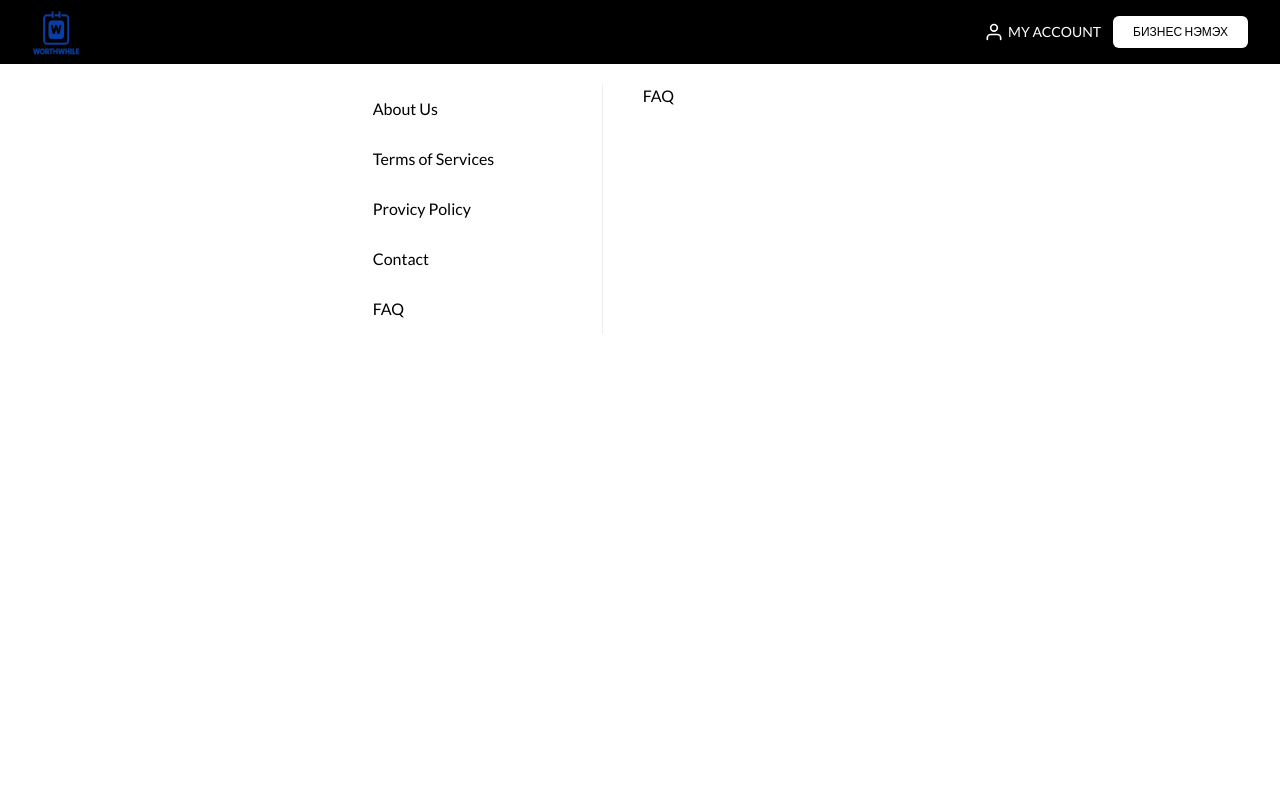
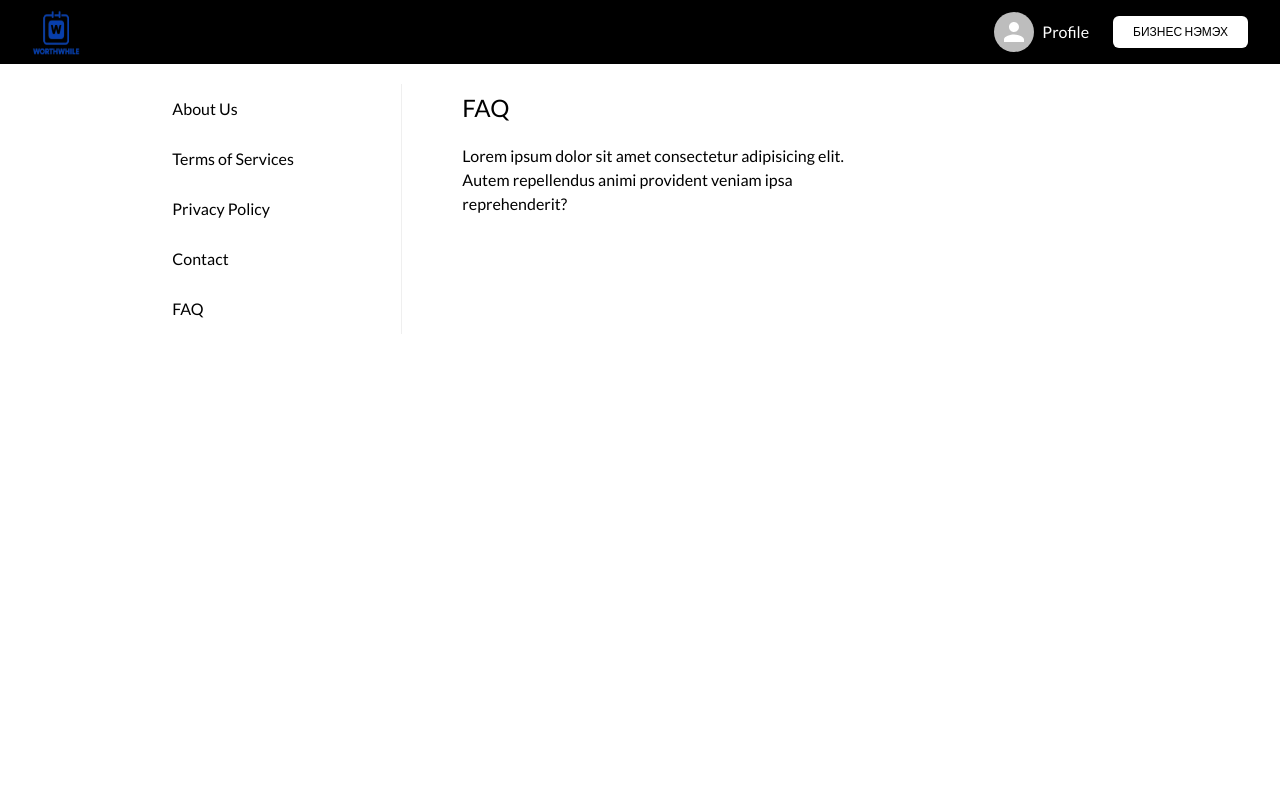
Before and after one commit to Azure-Leap/WorthWhile, a Next.js app in the folder ww-frontend/: page /ab/faq in a window 1280 px wide. Shown: the top 800 px of the page. Built offline with nearby package versions, Linux system fonts and the light colour scheme; a web font is replaced by a local one.

Commit message:
added render on signIn(not done), few changes on ab page

```diff
--- a/ww-frontend/src/components/About/sidebar.tsx
+++ b/ww-frontend/src/components/About/sidebar.tsx
@@ -16,24 +16,19 @@ const Side2 = () => {
             },
           }}
         >
-          <Link href={"/ab/about"}>
-            <MenuItem> About Us </MenuItem>
-          </Link>
-          <Link href="/ab/terms">
-            <MenuItem> Terms of Services </MenuItem>
-          </Link>
+          <MenuItem component={<Link href={"/ab/about"} />}>About Us</MenuItem>
 
-          <Link href="/ab/privacy">
-            <MenuItem> Provicy Policy </MenuItem>
-          </Link>
+          <MenuItem component={<Link href={"/ab/terms"} />}>
+            Terms of Services
+          </MenuItem>
 
-          <Link href="/ab/contact">
-            <MenuItem> Contact </MenuItem>
-          </Link>
+          <MenuItem component={<Link href={"/ab/privacy"} />}>
+            Privacy Policy
+          </MenuItem>
 
-          <Link href="/ab/faq">
-            <MenuItem> FAQ </MenuItem>
-          </Link>
+          <MenuItem component={<Link href={"/ab/contact"} />}>Contact</MenuItem>
+
+          <MenuItem component={<Link href={"/ab/faq"} />}>FAQ</MenuItem>
         </Menu>
       </Sidebar>
     </div>
--- a/ww-frontend/src/components/Profile/Avatar/avatar.tsx
+++ b/ww-frontend/src/components/Profile/Avatar/avatar.tsx
@@ -10,7 +10,7 @@ export default function ImageAvatars() {
   return (
     <div className="bg-white pb-3 pl-5">
       <Stack direction="row" spacing={2}>
-        <Avatar alt="Ashid" src={avatarUrl} />
+        <Avatar src={avatarUrl} />
         <ImportImage setAvatarUrl={setAvatarUrl} />
         <h1 className="flex items-center">Name</h1>
       </Stack>
--- a/ww-frontend/src/components/navbar.tsx
+++ b/ww-frontend/src/components/navbar.tsx
@@ -5,6 +5,7 @@ import { useContext, useState } from "react";
 import { Modal, Box } from "@mui/material";
 import Signin from "./Modals/Signin";
 import Signup from "./Modals/Signup";
+import Avatar from "@mui/material/Avatar";
 
 const style = {
   position: "absolute",
@@ -21,7 +22,12 @@ const style = {
 const Navbar = () => {
   const [open, setOpen] = useState<Boolean>(false);
   const [isSign, setIsSign] = useState<Boolean>(true);
+  const [isLoggedIn, setIsLoggedIn] = useState<Boolean>(false);
   const logo = require("../assets/image/logo.png");
+
+  const logout = () => {
+    setIsLoggedIn(false);
+  };
 
   return (
     <nav className="bg-black">
@@ -39,6 +45,8 @@ const Navbar = () => {
             </Link>
           </div>
           <div className="flex items-center">
+            {isLoggedIn ? (
+              <>
                 <button
                   onClick={() => setOpen(true)}
                   className="px-3 py-2 rounded-md text-sm font-medium/ text-white flex gap-1 justify-center align-middle"
@@ -46,15 +54,6 @@ const Navbar = () => {
                   <FiUser size={20} />
                   MY ACCOUNT
                 </button>
-            <Link
-              href="/business/auth"
-              className="bg-white text-xs py-2 rounded-md px-5"
-            >
-              БИЗНЕС НЭМЭХ
-            </Link>
-          </div>
-        </div>
-      </div>
                 <Modal
                   open={Boolean(open)}
                   onClose={() => {
@@ -69,6 +68,24 @@ const Navbar = () => {
                     )}
                   </Box>
                 </Modal>
+              </>
+            ) : (
+              <div className="py-4 px-6">
+                <Link href="/profile" className="flex items-center">
+                  <Avatar src="" />
+                  <h1 className="text-white pl-2">Profile</h1>
+                </Link>
+              </div>
+            )}
+            <Link
+              href="/business/auth"
+              className="bg-white text-xs py-2 rounded-md px-5"
+            >
+              БИЗНЕС НЭМЭХ
+            </Link>
+          </div>
+        </div>
+      </div>
     </nav>
   );
 };
--- a/ww-frontend/src/pages/ab/about/index.tsx
+++ b/ww-frontend/src/pages/ab/about/index.tsx
@@ -4,7 +4,15 @@ import SideLayout2 from "@/components/SideLayout2";
 const Profile = () => {
   return (
     <SideLayout2>
-      <div>About</div>
+      <div className="ml-5 mt-2 ">
+        <div>
+          <h1 className="text-2xl ">About Us</h1>
+          <h2 className="my-5">
+            Lorem ipsum dolor sit amet consectetur adipisicing elit. Possimus
+            porro similique aut aperiam ad quia?
+          </h2>
+        </div>
+      </div>
     </SideLayout2>
   );
 };
--- a/ww-frontend/src/pages/ab/contact/index.tsx
+++ b/ww-frontend/src/pages/ab/contact/index.tsx
@@ -4,7 +4,15 @@ import SideLayout2 from "@/components/SideLayout2";
 const Profile = () => {
   return (
     <SideLayout2>
-      <div>Contact</div>
+      <div className="ml-5 mt-2 ">
+        <div>
+          <h1 className="text-2xl ">Contact</h1>
+          <h2 className="my-5">
+            Lorem ipsum dolor sit amet consectetur adipisicing elit. Natus nobis
+            minima vero blanditiis adipisci quidem.
+          </h2>
+        </div>
+      </div>
     </SideLayout2>
   );
 };
--- a/ww-frontend/src/pages/ab/faq/index.tsx
+++ b/ww-frontend/src/pages/ab/faq/index.tsx
@@ -4,7 +4,15 @@ import SideLayout2 from "@/components/SideLayout2";
 const Profile = () => {
   return (
     <SideLayout2>
-      <div>FAQ</div>
+      <div className="ml-5 mt-2 ">
+        <div>
+          <h1 className="text-2xl ">FAQ</h1>
+          <h2 className="my-5">
+            Lorem ipsum dolor sit amet consectetur adipisicing elit. Autem
+            repellendus animi provident veniam ipsa reprehenderit?
+          </h2>
+        </div>
+      </div>
     </SideLayout2>
   );
 };
--- a/ww-frontend/src/pages/ab/index.tsx
+++ /dev/null
@@ -1,21 +0,0 @@
-import React from "react";
-import { ProSidebarProvider } from "react-pro-sidebar";
-import Side2 from "@/components/About/sidebar";
-
-const Profile = () => {
-  return (
-    <div className="flex  ">
-      <div className="flex mx-auto  w-9/12 mt-5 px-5">
-        <ProSidebarProvider>
-          <Side2 />
-        </ProSidebarProvider>
-        <div className="px-10">
-          <h1>Welcome Ashid, Duulga, Zulaa</h1>
-          <h3>Favorited Businesses</h3>
-        </div>
-      </div>
-    </div>
-  );
-};
-
-export default Profile;
--- a/ww-frontend/src/pages/ab/privacy/index.tsx
+++ b/ww-frontend/src/pages/ab/privacy/index.tsx
@@ -4,7 +4,15 @@ import SideLayout2 from "@/components/SideLayout2";
 const Profile = () => {
   return (
     <SideLayout2>
-      <div>Privacy</div>
+      <div className="ml-5 mt-2 ">
+        <div>
+          <h1 className="text-2xl ">Privacy and Policy</h1>
+          <h2 className="my-5">
+            Lorem ipsum dolor sit amet consectetur adipisicing elit. Amet
+            molestias in nisi doloremque adipisci veritatis?
+          </h2>
+        </div>
+      </div>
     </SideLayout2>
   );
 };
--- a/ww-frontend/src/pages/ab/terms/index.tsx
+++ b/ww-frontend/src/pages/ab/terms/index.tsx
@@ -1,12 +1,20 @@
 import React from "react";
 import SideLayout2 from "@/components/SideLayout2";
 
-const Profile = () => {
+const Terms = () => {
   return (
     <SideLayout2>
-      <div>Terms</div>
+      <div className="ml-5 mt-2 ">
+        <div>
+          <h1 className="text-2xl ">Terms</h1>
+          <h2 className="my-5">
+            Lorem ipsum dolor sit amet consectetur adipisicing elit. Velit
+            adipisci illo earum veritatis quidem ipsum?
+          </h2>
+        </div>
+      </div>
     </SideLayout2>
   );
 };
 
-export default Profile;
+export default Terms;
```
Also changed, not shown: ww-frontend/src/pages/profile/appointments/index.tsx (+6 -1 lines). Lines whose indentation alone changed are shown as unchanged.
